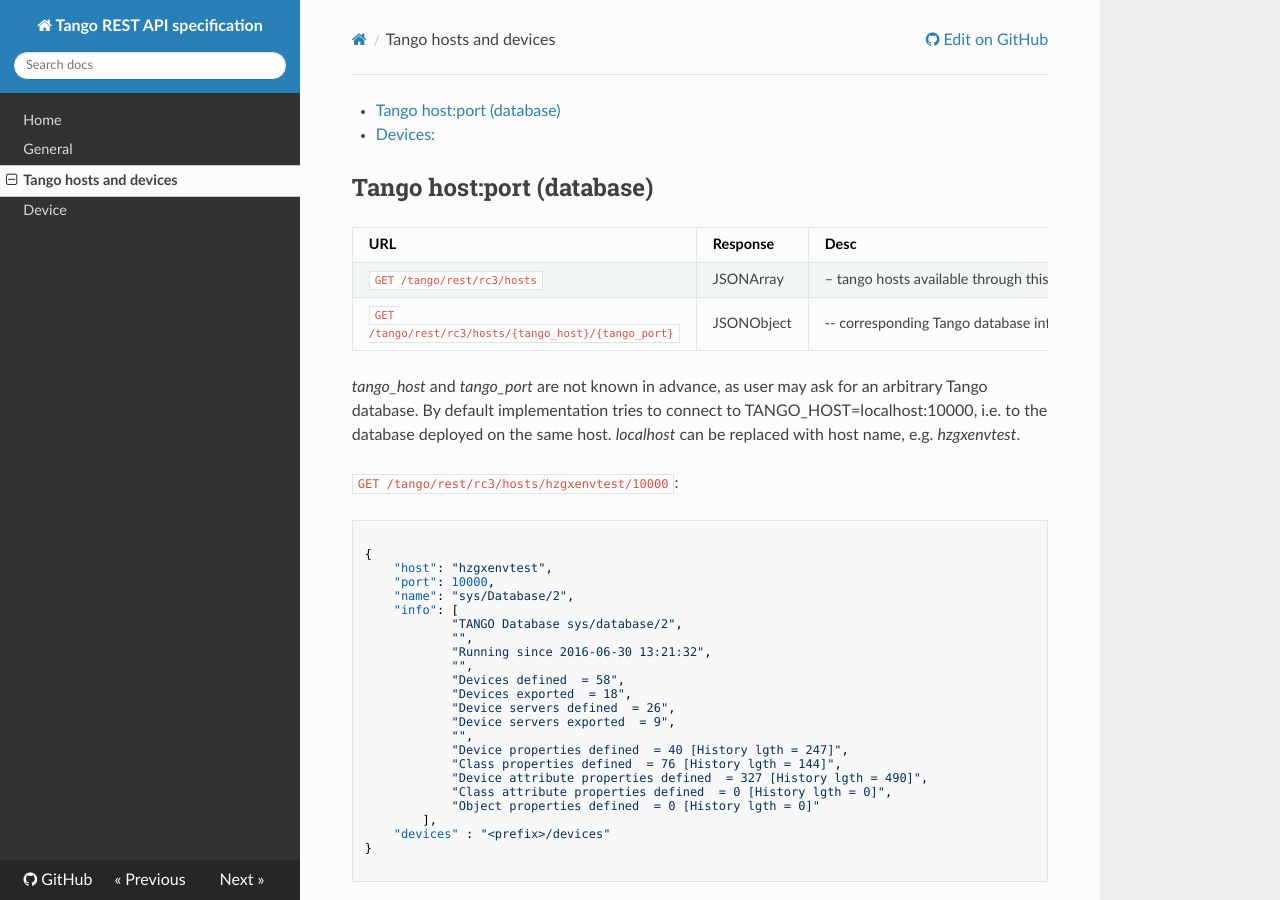
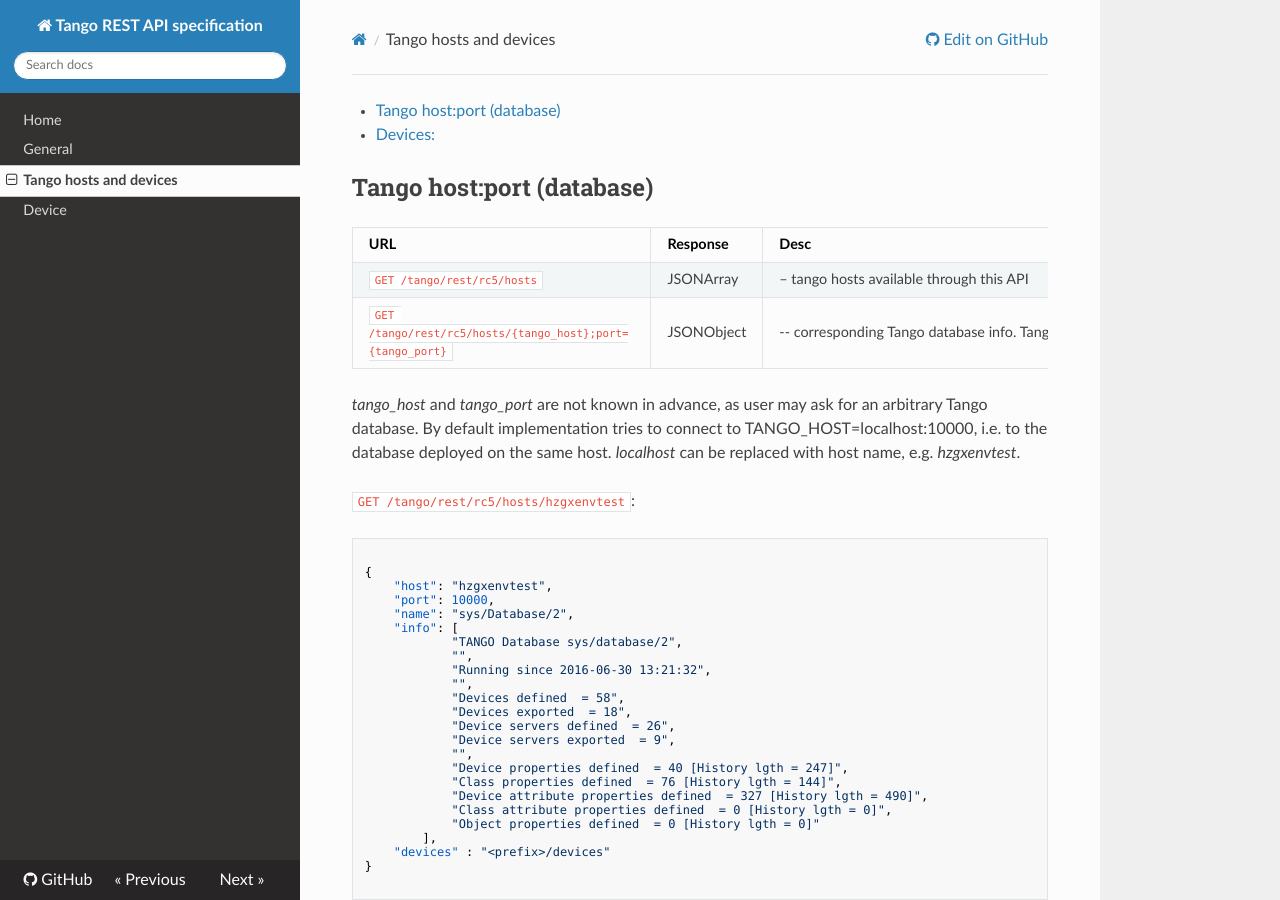
Before and after one commit to tango-controls/rest-api, an MkDocs documentation site: the page built from docs/hosts.md, in a window 1280 px wide and 900 px high. Built offline with MkDocs 1.6.1, drawn with Linux system fonts in a browser that asks for light colours; nearby versions of some CDN libraries; old or Windows-style settings are respelled for this version of MkDocs.

Commit message:
Close #22

````diff
--- a/docs/hosts.md
+++ b/docs/hosts.md
@@ -4,12 +4,12 @@
 
 | URL                                        | Response           | Desc
 |-----------------------------------------|------------|--------------------------
-|`GET /tango/rest/rc3/hosts`     | JSONArray  | – tango hosts available through this API
-|`GET /tango/rest/rc3/hosts/{tango_host}/{tango_port}`  |   JSONObject   |  -- corresponding Tango database info
+|`GET /tango/rest/rc5/hosts`              | JSONArray  | – tango hosts available through this API
+|`GET /tango/rest/rc5/hosts/{tango_host};port={tango_port}`  |   JSONObject   |  -- corresponding Tango database info. Tango port is 10000 by default
 
 _tango_host_ and _tango_port_ are not known in advance, as user may ask for an arbitrary Tango database. By default implementation tries to connect to TANGO_HOST=localhost:10000, i.e. to the database deployed on the same host. _localhost_ can be replaced with host name, e.g. _hzgxenvtest_.
 
-`GET /tango/rest/rc3/hosts/hzgxenvtest/10000`:
+`GET /tango/rest/rc5/hosts/hzgxenvtest`:
 ```json
 
 {
````
Also changed, not shown: docs/index.md (+1 -1 lines).
